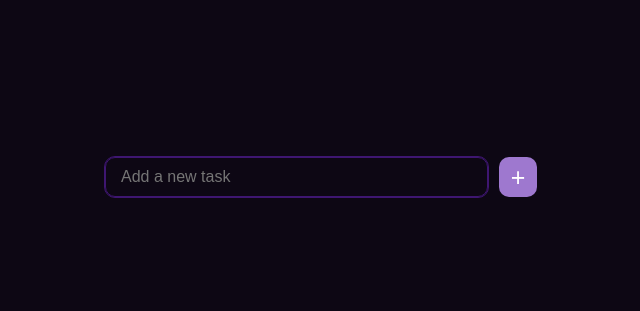
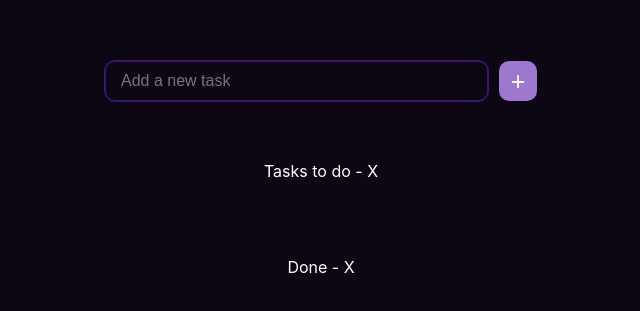
Before and after one commit to Mahred1/Todo-app-V1, a React (Create React App) app: page / in a window 1280 px wide. Shown: the part 223-534 px from the top of the page, without its empty margins (319-959 px from the left). Built offline with nearby package versions, Linux system fonts and the light colour scheme.

Commit message:
created the taskstodo and tasksdone sections

```diff
--- a/src/App.js
+++ b/src/App.js
@@ -1,9 +1,15 @@
 import Header from "./Header";
+import TasksDone from "./TasksDone";
+import TasksToDo from "./TasksToDo";
 
 function App() {
-  return <div className="app">
-    <Header />
-  </div>;
+  return (
+    <div className="app">
+      <Header />
+      <TasksToDo />
+      <TasksDone />
+    </div>
+  );
 }
 
 export default App;
--- /dev/null
+++ b/src/TasksDone.js
@@ -0,0 +1,9 @@
+function TasksDone() {
+    return (
+        <div>
+           <p>Done - X</p>
+        </div>
+    )
+}
+
+export default TasksDone
--- /dev/null
+++ b/src/TasksToDo.js
@@ -0,0 +1,9 @@
+function TasksToDo() {
+    return (
+        <div>
+            Tasks to do - X
+        </div>
+    )
+}
+
+export default TasksToDo
--- a/src/index.css
+++ b/src/index.css
@@ -5,6 +5,9 @@ body {
     sans-serif;
   -webkit-font-smoothing: antialiased;
   -moz-osx-font-smoothing: grayscale;
+  color: white;
+  overflow-x: hidden;
+
 }
 
 code {
@@ -15,8 +18,10 @@ code {
   min-width: 100vw;
   min-height: 100vh;
   display: flex;
+  flex-direction: column;
   justify-content: center;
   align-items: center;
+  row-gap: 60px;
   background-color: #0d0714;
 }
 
```
